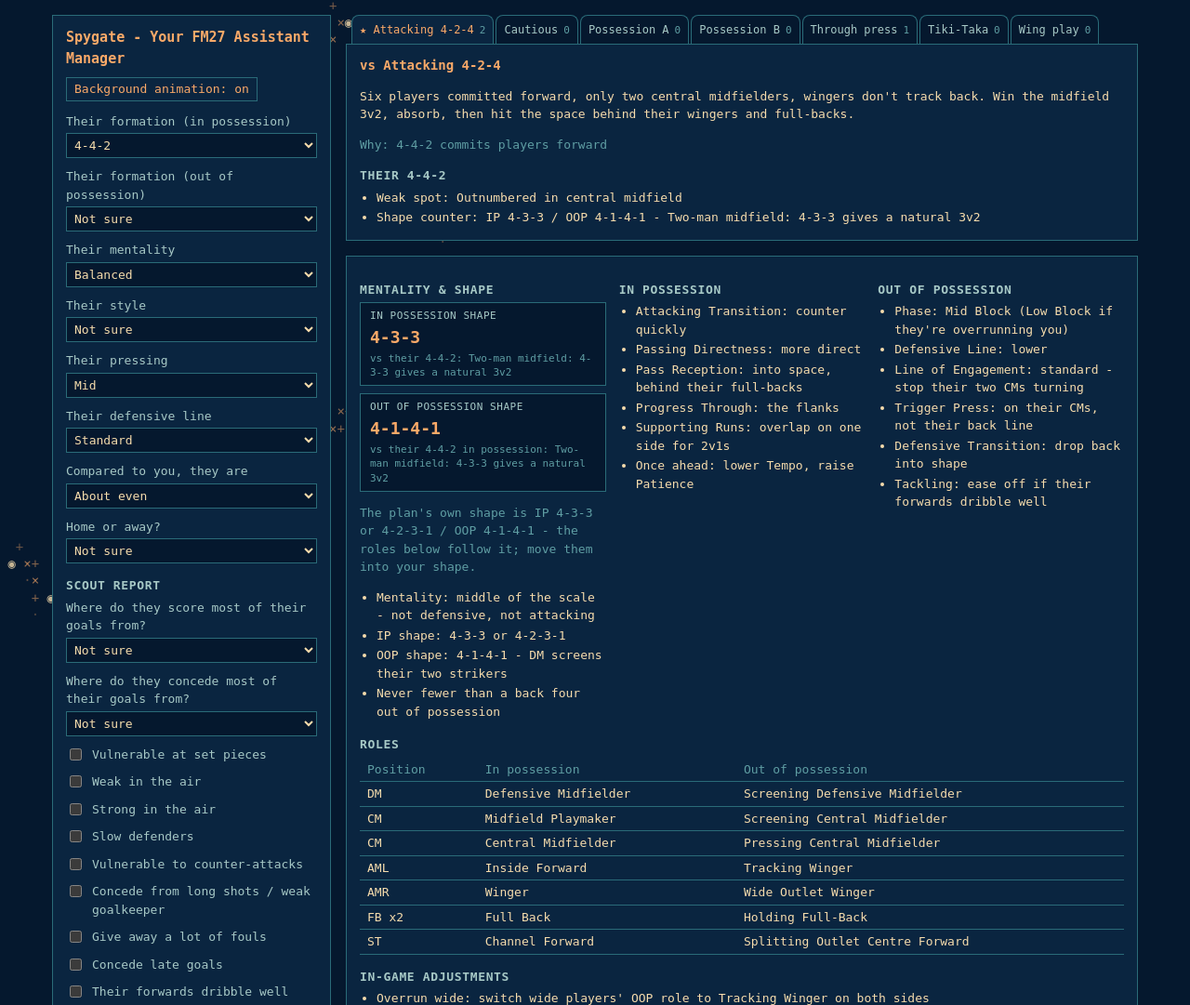
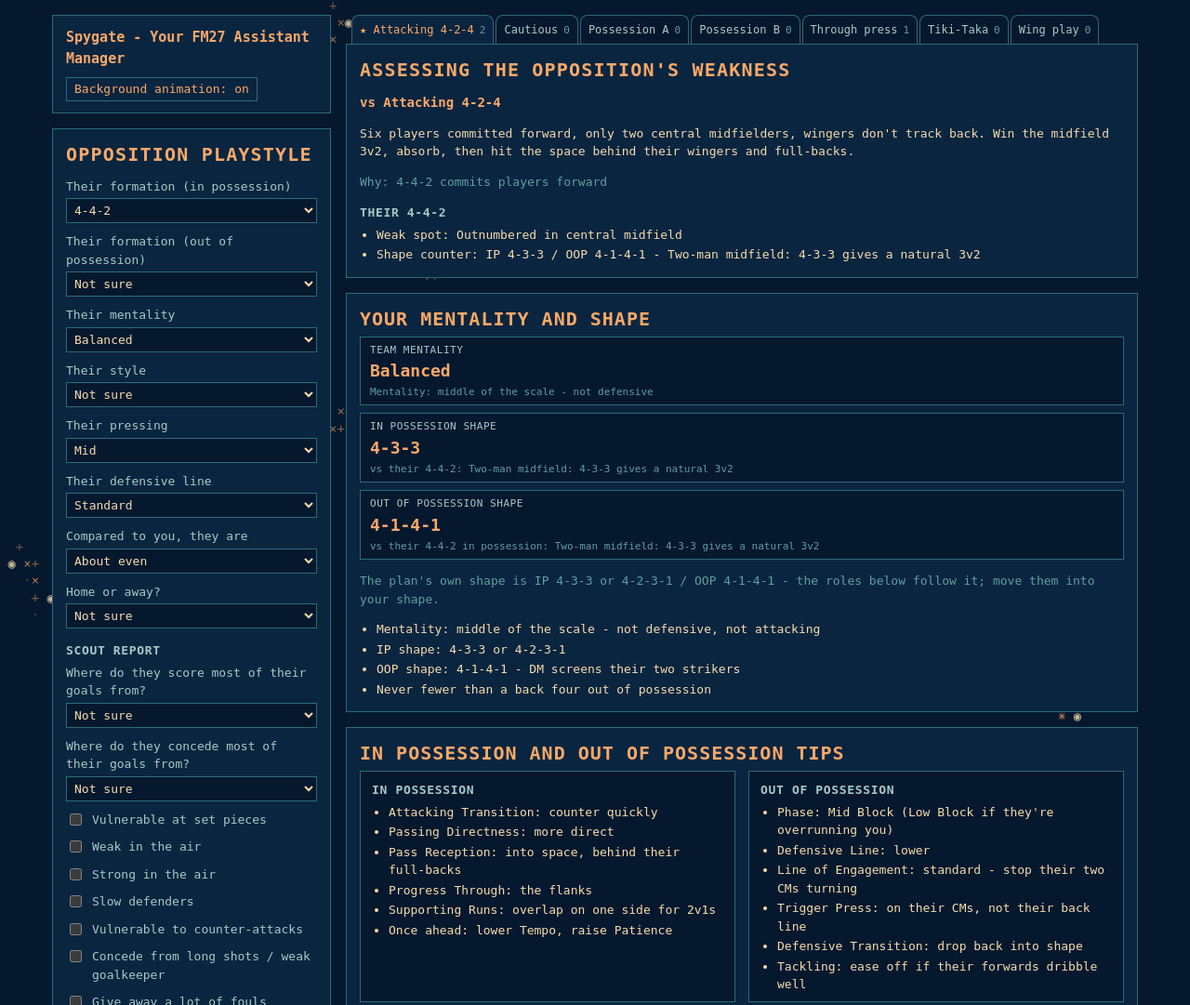
Before and after one commit to okusezu/fm27-counter, a plain HTML site: page index.html in a window 1280 px wide. Shown: the top 1081 px of the page at 93% size. Drawn offline with Linux system fonts and the light colour scheme.

Commit message:
Section headings and tiles, boxed IP/OOP tips, team mentality box
- OPPOSITION PLAYSTYLE tile split from the title/animation tile
- Big headings: ASSESSING THE OPPOSITION'S WEAKNESS, YOUR MENTALITY AND SHAPE,
  IN POSSESSION AND OUT OF POSSESSION TIPS, SETUP SHEET: YOUR TEAM INSTRUCTIONS
- Team mentality from each plan's sheet line, one notch per strength/away tweak,
  never Very Defensive before kick-off

Co-Authored-By: Claude Opus 5.5 <noreply@anthropic.com>

```diff
--- a/index.html
+++ b/index.html
@@ -19,8 +19,8 @@ select{display:block;width:100%;margin-top:3px;background:var(--bg);color:var(--
 .chk{display:flex;gap:8px;align-items:flex-start}
 .chk input{accent-color:var(--accent);margin-top:3px}
 ul{margin:0;padding-left:18px}li{margin:2px 0}
-.cols{display:grid;grid-template-columns:repeat(3,1fr);gap:14px}
-@media(max-width:1000px){.cols{grid-template-columns:1fr}}
+.cols{display:grid;grid-template-columns:repeat(3,1fr);gap:14px}.cols.two{grid-template-columns:repeat(2,1fr)}.cols.two>div{border:1px solid var(--line);background:var(--bg);padding:6px 12px}.cols.two h3{margin-top:4px}
+@media(max-width:1000px){.cols,.cols.two{grid-template-columns:1fr}}
 table{border-collapse:collapse;width:100%}
 th,td{text-align:left;padding:3px 8px;border-bottom:1px solid var(--line)}th{color:var(--muted);font-weight:400}
 .why{color:var(--muted)}.warn{color:var(--warn)}
@@ -33,6 +33,7 @@ th,td{text-align:left;padding:3px 8px;border-bottom:1px solid var(--line)}th{col
 button{font:inherit;background:none;border:1px solid var(--line);color:var(--accent);padding:2px 8px;cursor:pointer}
 .tag{color:var(--bg);background:var(--accent);padding:0 6px;margin-right:6px}
 h3.big{font-size:16px;color:var(--accent);margin-top:0}
+.oppo{font-size:20px;font-weight:700;letter-spacing:.06em;margin:0 0 10px}
 .shape{border:1px solid var(--line);background:var(--bg);padding:6px 10px;margin:4px 0 8px}
 .shape span{display:block;color:var(--soft);font-size:11px;text-transform:uppercase;letter-spacing:.05em}
 .shape b{font-size:18px;color:var(--accent)}
@@ -42,9 +43,13 @@ h3.big{font-size:16px;color:var(--accent);margin-top:0}
 </style></head><body>
 <canvas id="bg" aria-hidden="true"></canvas>
 <main>
-<form class="box" id="form" onsubmit="return false">
+<form id="form" onsubmit="return false">
+<div class="box" style="margin-bottom:16px">
   <h1>Spygate - Your FM27 Assistant Manager</h1>
-  <button type="button" id="bgToggle" aria-pressed="true" style="margin:-4px 0 12px">Background animation: on</button>
+  <button type="button" id="bgToggle" aria-pressed="true" style="margin:-4px 0 0">Background animation: on</button>
+</div>
+<div class="box">
+  <h2 class="oppo">OPPOSITION PLAYSTYLE</h2>
   <label>Their formation (in possession)<select name="formation"></select></label>
   <label>Their formation (out of possession)<select name="oopShape"></select></label>
   <label>Their mentality<select name="mentality">
@@ -60,6 +65,7 @@ h3.big{font-size:16px;color:var(--accent);margin-top:0}
   <div id="scout"></div>
   <h3>Your squad</h3>
   <label class="chk"><input type="checkbox" name="canPress">Most of my players have Work Rate + Stamina 14+</label>
+</div>
 </form>
 <section id="out"></section>
 </main>
@@ -123,6 +129,9 @@ const PLANS={
     roles:[['WBL/WBR','Wing Back','Pressing Wing-Back'],['AML/AMR (the 2)','Inside Forward','Tracking Winger'],['CM','Midfield Playmaker','Screening Central Midfielder'],['CM','Central Midfielder','Pressing Central Midfielder'],['CB (middle)','Centre-Back','Stopping Centre-Back'],['CB x2 (outside)','Centre-Back','Covering Centre-Back'],['ST','Channel Forward','Splitting Outlet Centre Forward']],
     adjust:['Still crossed from one side: Trigger Press their full-back harder on that side and keep the Tracking Winger there','Losing headers in the box: bring on your tallest defender; key CB attributes Heading, Jumping Reach, Positioning, Strength','Cutbacks hurting you: drop wide players deeper','Ahead: lower mentality, Low Block, keep the back five and keep countering','They stop going wide and come through the middle: switch to the Plays through the press plan']},
 };
+// Team mentality scale; each plan's start point reads its 'Mentality:' line on the sheet (middle/neutral = Balanced, one step/higher = Attacking).
+const MOODS=['Very Defensive','Cautious','Balanced','Attacking','Very Attacking'];
+const PLAN_MOOD={attacking:2,cautious:3,possessionA:2,possessionB:3,through:2,tiki:2,wing:2};
 // Their shape: central players, weak spot (formation sheet / counter sheet) and the shape that counters it.
 const SHAPES={
   '4-4-2':{mid:2,weak:'Outnumbered in central midfield',ip:'4-3-3',oop:'4-1-4-1',why:'Two-man midfield: 4-3-3 gives a natural 3v2'},
@@ -222,11 +231,11 @@ const MID={...Object.fromEntries(Object.entries(SHAPES).map(([k,v])=>[k,v.mid]))
 const TWEAKS=[
   {when:o=>o.press==='high',text:'Buildup Strategy: Bypass press',why:'They press high',set:{'Build-Up Strategy':'Bypass Press'}},
   {when:o=>o.line==='high',text:'Pass Reception: into space behind their line; ST as Channel Forward',why:'They play a high line',set:{'Pass Reception':'Into Space'}},
-  {when:o=>o.strength==='stronger',text:'Mentality one notch lower; consider Low Block with 5-4-1 OOP',why:'Stronger opponent (5-4-1: protecting a lead, stronger opponents)'},
-  {when:o=>o.strength==='weaker',text:'Mentality one notch higher',why:'Weaker opponent',own:true},
+  {when:o=>o.strength==='stronger',text:'Mentality one notch lower; consider Low Block with 5-4-1 OOP',why:'Stronger opponent (5-4-1: protecting a lead, stronger opponents)',mood:-1},
+  {when:o=>o.strength==='weaker',text:'Mentality one notch higher',why:'Weaker opponent',own:true,mood:1},
   // Home/away: FM community advice (FM24-FM26 guides), nothing FM27-specific yet.
   {when:o=>o.venue==='home',text:'Mentality: your usual setting, or a notch higher - expect more of the ball at home',why:'Home',own:true},
-  {when:o=>o.venue==='away'&&o.strength!=='weaker',text:'Mentality one notch lower than at home (e.g. Positive to Balanced, Balanced to Cautious); stay on your feet',why:'Away from home',own:true,set:{'Tackling':'Ease Off'}},
+  {when:o=>o.venue==='away'&&o.strength!=='weaker',text:'Mentality one notch lower than at home (e.g. Positive to Balanced, Balanced to Cautious); stay on your feet',why:'Away from home',own:true,mood:-1,set:{'Tackling':'Ease Off'}},
   {when:o=>o.venue==='away'&&o.strength==='weaker',text:'Away to a weaker side: keep your usual mentality - no need to drop a notch',why:'Away, but they are weaker',own:true},
   // ---- scout report ----
   {key:'goalsFrom',value:'crosses',ask:'Where do they score most of their goals from?',label:'Crosses',
@@ -297,6 +306,12 @@ function recommend(o,force){
   // Your shapes against them: attack their OOP shape (if known), defend against their IP shape.
   const mine={ip:oopC?oopC.ip.split(' - ')[0]:shape.ip,ipWhy:oopC?`vs their ${o.oopShape} out of possession: ${oopC.ip.split(' - ')[1]||oopC.weak}`:`vs their ${o.formation}: ${shape.why}`,
     oop:shape.oop,oopWhy:`vs their ${o.formation} in possession: ${shape.why}`};
+  const moodT=tweaks.filter(t=>t.mood);
+  const m=PLAN_MOOD[plan]+moodT.reduce((n,t)=>n+t.mood,0);
+  // Never Very Defensive before kick-off (user): it rarely gets a result; only late on, holding a lead or a player down.
+  mine.mood=MOODS[Math.max(1,Math.min(4,m))];
+  mine.moodWhy=[PLANS[plan].shape[0].replace(/,.*$/,''),...moodT.map(t=>`${t.why}: ${t.mood>0?'+':''}${t.mood}`),
+    ...(m<1?['Very Defensive only late on when holding a lead or down to 10 men']:[])].join(' · ');
   return {plan,reasons:ranked.find(r=>r.key===plan).reasons,ranked,tweaks,shape,oop,warns,set,oopC,clashes,mine};
 }
 </script>
@@ -324,6 +339,7 @@ function render(){
   out.innerHTML=`<div><nav class="tabs" role="tablist" aria-label="Counter plans">${Object.keys(PLANS).map(k=>
     `<button class="tab" role="tab" aria-selected="${k===r.plan}" data-plan="${k===auto?'':k}">${k===auto?'★ ':''}${esc(PLANS[k].tab)}<span class="sc">${score[k]}</span></button>`).join('')}</nav>
   <div class="box tabbed">
+    <h2 class="oppo">ASSESSING THE OPPOSITION&#39;S WEAKNESS</h2>
     <h2>${P.name}</h2>
     <p>${esc(P.blurb)}</p>
     ${P.own?'<p class="warn">Not from the cheat sheets: worked out here, so test it in a friendly first.</p>':''}
@@ -336,16 +352,20 @@ function render(){
       ${li('Settings added to the setup sheet: '+Object.entries(r.oopC.set).map(([k,v])=>k+' '+v).join(', '),'why')}</ul>`:''}
   </div></div>
   ${r.tweaks.length||r.clashes.length?`<div class="box">
-    ${r.tweaks.length?`<h3 class="big">Tweaks for this opponent</h3><ul>${r.tweaks.map(t=>`<li>${esc(t.text)} <span class="why">- ${esc(t.why)}${t.own?' (not from the cheat sheets)':''}</span></li>`).join('')}</ul>`:''}
+    ${r.tweaks.length?`<h3 class="big" style="font-size:20px">Tweaks for this opponent</h3><ul>${r.tweaks.map(t=>`<li>${esc(t.text)} <span class="why">- ${esc(t.why)}${t.own?' (not from the cheat sheets)':''}</span></li>`).join('')}</ul>`:''}
     ${r.clashes.length?`<h3>Overrides on the setup sheet</h3>${ul(r.clashes,'warn')}`:''}
   </div>`:''}
   <div class="box">
-    <div class="cols">
-      <div><h3>Mentality &amp; shape</h3>
+    <h3 class="big" style="font-size:20px">YOUR MENTALITY AND SHAPE</h3>
+        <div class="shape"><span>Team mentality</span><b>${esc(r.mine.mood)}</b><small>${esc(r.mine.moodWhy)}</small></div>
         <div class="shape"><span>In possession shape</span><b>${esc(r.mine.ip)}</b><small>${esc(r.mine.ipWhy)}</small></div>
         <div class="shape"><span>Out of possession shape</span><b>${esc(r.mine.oop)}</b><small>${esc(r.mine.oopWhy)}</small></div>
         ${r.mine.ip!==P.ipShape||r.mine.oop!==P.oop?`<p class="why">The plan's own shape is IP ${esc(P.ipShape)} / OOP ${esc(P.oop)} - the roles below follow it; move them into your shape.</p>`:''}
-        ${ul(P.shape)}</div>
+        ${ul(P.shape)}
+  </div>
+  <div class="box">
+    <h3 class="big" style="font-size:20px">IN POSSESSION AND OUT OF POSSESSION TIPS</h3>
+    <div class="cols two">
       <div><h3>In possession</h3>${ul(P.ip)}</div>
       <div><h3>Out of possession</h3>${ul(P.oopI)}</div>
     </div>
@@ -355,7 +375,7 @@ function render(){
     <h3>In-game adjustments</h3>${ul(P.adjust)}
   </div>
   <div class="box">
-    <h3 class="big">Setup sheet: every Team Instruction</h3>
+    <h3 class="big" style="font-size:20px">SETUP SHEET: YOUR TEAM INSTRUCTIONS</h3>
     <p class="why">Highlighted = set this. Dim row = leave the default. ✓ label seen in FM27 · ? label from a pre-release FM26 guide, may be worded differently in game.</p>
     <table><tr><th>Phase</th><th>Instruction</th><th>Options</th></tr>
       ${TI.map(t=>{const s=r.set[t.name];return `<tr class="${s?'':'why'}"><td>${t.phase}</td><td>${t.name} <span class="why">${t.ok?'✓':'?'}</span></td>
```
Also changed, not shown: test/engine.test.js (+7 -0 lines).
